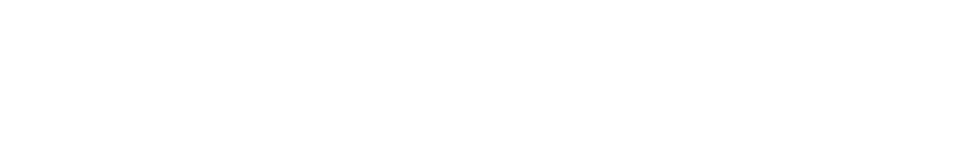
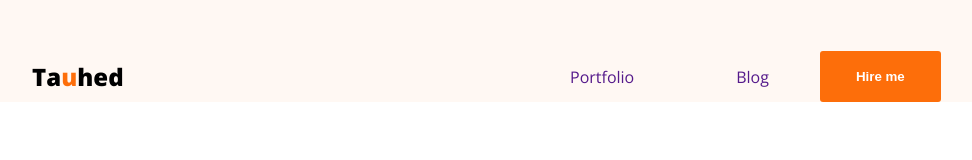
Before and after one commit to Tauhed47/Portfolio, a plain HTML site: page tauhed's portfolio.html in a window 1280 px wide. Shown: the whole page, without its empty margins (198-1170 px from the left). Drawn offline with nearby package versions, Linux system fonts and the light colour scheme.

Commit message:
fisrt push

```diff
--- /dev/null
+++ b/styles/portfolio.css
@@ -0,0 +1,54 @@
+*{
+    margin: 0;
+    padding: 0;
+}
+.portfolio-open-sans{
+  font-family: "Open Sans", sans-serif;
+  font-optical-sizing: auto;
+
+}
+header{
+    background-color: #FFF8F3;
+}
+nav{
+    width: 71%;
+    max-width: 1249;
+    display: flex;
+    justify-content: space-between;
+    align-items: center;
+    padding-top: 51px;
+    padding-left: 230px;
+}
+nav .logo{
+    font-size: 45;
+    font-weight: 800;
+
+}
+
+nav h2 span{
+    color: #FD6E0A;
+}
+
+nav ul{
+    display: flex;
+    justify-content: space-between;
+    align-items: center;
+    list-style: none;
+}
+
+nav li a{
+    text-decoration: none;
+    margin: 51px;
+    font-size: 20;
+}
+
+.btn{
+    border: none;
+    padding: 18px 36px;
+    font-size: 20;
+    font-weight: bold;
+    background-color: #FD6E0A;
+    border-radius: 3px;
+    color: white;
+
+}
--- a/tauhed's portfolio.html
+++ b/tauhed's portfolio.html
@@ -1,11 +1,31 @@
 <!DOCTYPE html>
 <html lang="en">
+
 <head>
     <meta charset="UTF-8">
     <meta name="viewport" content="width=device-width, initial-scale=1.0">
     <title>Tauhed's Portfolio</title>
+    <link rel="preconnect" href="https://fonts.googleapis.com">
+    <link rel="preconnect" href="https://fonts.gstatic.com" crossorigin>
+    <link href="https://fonts.googleapis.com/css2?family=Open+Sans:ital,wght@0,300..800;1,300..800&display=swap"
+        rel="stylesheet">
+        <link rel="stylesheet" href="styles/portfolio.css">
 </head>
-<body>
 
+<body class="portfolio-open-sans">
+    <header>
+        <div>
+            <nav>
+                <h2 class="logo">Ta<span>u</span>hed</h2>
+
+                <ul>
+                    <li><a href="">Portfolio</a></li>
+                    <li><a href="">Blog</a></li>
+                    <li><button class="btn">Hire me</button></li>
+                </ul>
+            </nav>
+        </div>
+    </header>
 </body>
+
 </html>
```
